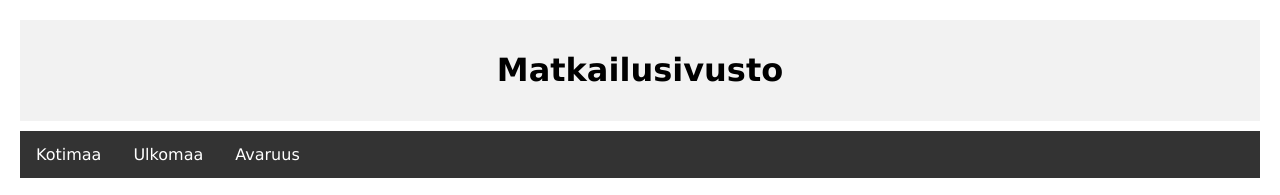
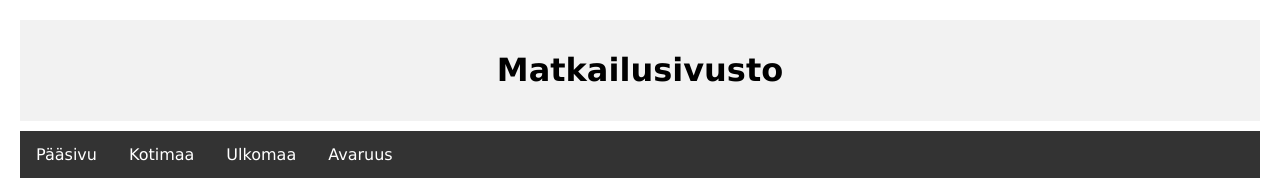
Before and after one commit to Lahtisen-Purkkaviritykset/Projektiverkkosivu_Ryhma12, a plain HTML site: page index.html in a window 1280 px wide. Shown: the top 195 px of the page. Drawn offline with Linux system fonts and the light colour scheme.

Commit message:
Lisätty naviin linkki pääsivulle

```diff
--- a/index.html
+++ b/index.html
@@ -14,6 +14,7 @@
 
     <nav>
         <ul>
+            <li><a href="index.html">Pääsivu</a></li>
             <li><a href="kotimaa.html">Kotimaa</a></li>
             <li><a href="#ulkomaa">Ulkomaa</a></li>
             <li><a href="#avaruus">Avaruus</a></li>
```
Also changed, not shown: kotimaa.html (+1 -0 lines).
